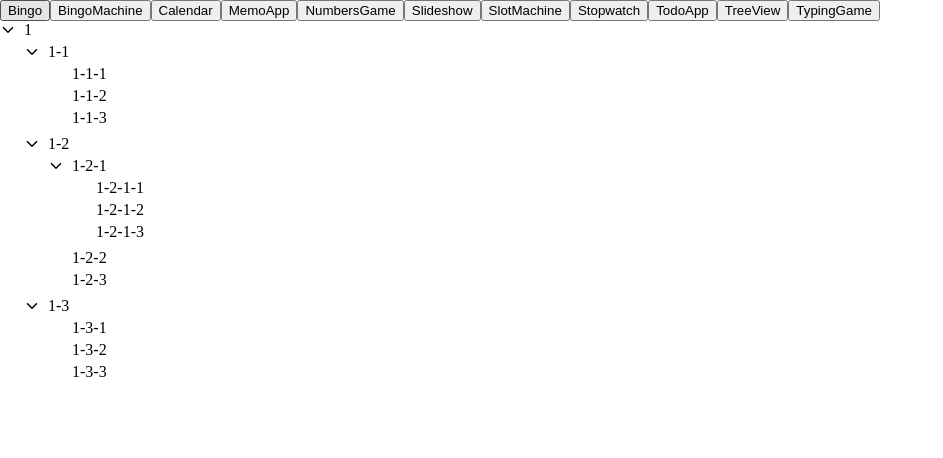
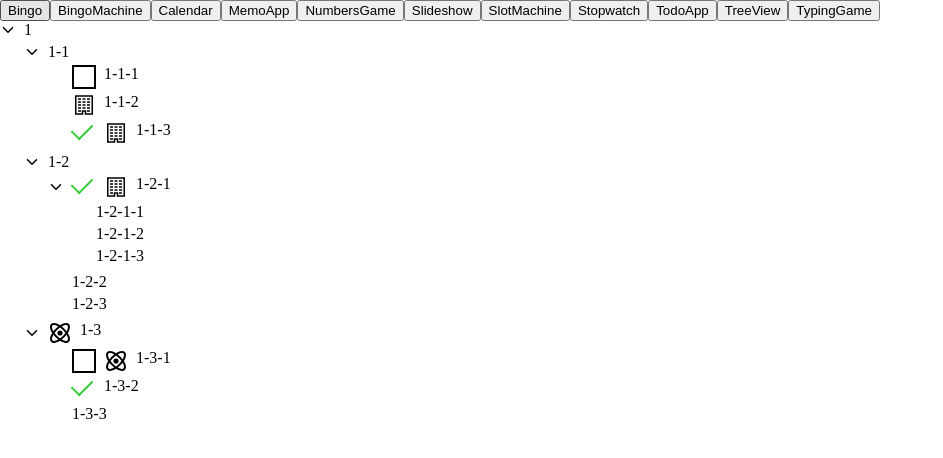
Before and after one commit to kentem-ko-fukuoka/training, a React (Create React App) app: page / in a window 1280 px wide. Shown: the top 458 px of the page, without its empty margins (0-943 px from the left). Built offline with nearby package versions, Linux system fonts and the light colour scheme.

Commit message:
Icon, Checkboxを追加

```diff
--- a/src/components/Tree/TreeItem.tsx
+++ b/src/components/Tree/TreeItem.tsx
@@ -1,33 +1,35 @@
 /** @jsxImportSource @emotion/react */
 import { css } from "@emotion/react";
-import {
-  DragEvent,
-  DragEventHandler,
-  useContext,
-  useRef,
-  useState
-} from "react";
+import { DragEvent, DragEventHandler, useRef, useState } from "react";
 import { IoIosArrowDown, IoIosArrowForward } from "react-icons/io";
 import { DragInfo } from "./Tree";
-import TreeContext from "./TreeContext";
+import TreeLabel from "./TreeLabel";
 import TreeNode from "./treeNode";
+import {
+  CheckableProps,
+  DroppableProps,
+  ExpandableProps,
+  SelectableProps
+} from "./treeProps";
 
 type DroppableState = {
-  prev: boolean;
-  this: boolean;
-  label: boolean;
-  next: boolean;
+  prevBlank: boolean;
+  thisItem: boolean;
+  nextBlank: boolean;
 };
 
-const DROP_DISABLED = {
-  prev: false,
-  this: false,
-  label: false,
-  next: false
+const UNDROPPABLE = {
+  prevBlank: false,
+  thisItem: false,
+  nextBlank: false
 } as const satisfies DroppableState;
 
 type Props = {
   node: TreeNode;
+  selectableProps?: SelectableProps,
+  expandableProps?: ExpandableProps,
+  checkableProps?: CheckableProps,
+  droppableProps?: DroppableProps,
   dragInfo: DragInfo;
   onDragStart: (nodeId: string, previousNodeId: string | undefined) => void;
   previousNodeId: string | undefined;
@@ -37,6 +39,10 @@ type Props = {
 
 const TreeItem = ({
   node,
+  selectableProps,
+  expandableProps,
+  checkableProps,
+  droppableProps,
   dragInfo,
   onDragStart,
   previousNodeId,
@@ -46,137 +52,136 @@ const TreeItem = ({
 
   const isRoot = ancestorNodeIds.length === 0;
 
-  const context = useContext(TreeContext);
+  const isSelected = selectableProps?.nodeId === node.id;
+  const handleSelect = () => selectableProps?.onSelect(node.id);
 
-  const isSelected = context.selectedNodeId === node.id;
+  const isExpanded = expandableProps?.nodeIds?.includes(node.id);
+  const handleToggleExpand = () => expandableProps?.onToggle(node.id);
 
-  const handleSelect = () => {
-    context.onSelect && context.onSelect(node.id);
-  };
+  const isChecked = checkableProps?.checkStates.find(checkState =>
+    checkState.nodeId === node.id)?.checked;
+  const handleToggleCheck = () => checkableProps?.onToggle(node.id);
 
-  const isExpanded = context.expandedNodeIds?.includes(node.id);
+  const prevRef = useRef<HTMLDivElement>(null);
+  const thisRef = useRef<HTMLDivElement>(null);
+  const nextRef = useRef<HTMLDivElement>(null);
 
-  const handleToggle = () => {
-    context.onToggle && context.onToggle(node.id);
-  };
+  const getDragOverArea = (
+    e: DragEvent<HTMLDivElement>
+  ): keyof DroppableState | undefined => {
+    switch (e.currentTarget) {
+      case prevRef.current: return 'prevBlank';
+      case thisRef.current: return 'thisItem';
+      case nextRef.current: return 'nextBlank';
+      default: return undefined;
+    }
+  }
 
-  const [isDroppable, setIsDroppable] = useState<DroppableState>({
-    prev: false,
-    this: false,
-    label: false,
-    next: false
-  });
+  const [isDroppable, setIsDroppable] = useState<DroppableState>(UNDROPPABLE);
 
-  const prevRef = useRef(null);
-  const thisRef = useRef(null);
-  const labelRef = useRef(null);
-  const nextRef = useRef(null);
+  const handleDragOver: DragEventHandler<HTMLDivElement> = (e) => {
 
-  const handleDragEnter = (
-    e: DragEvent<HTMLElement>,
-    dragArea: keyof DroppableState
-  ) => {
-
-    if (e.target instanceof HTMLLabelElement && dragArea === 'this') {
+    if (!droppableProps) {
       return;
     }
 
-    if (e.target === nextRef.current && dragInfo.previousNodeId === node.id) {
+    e.preventDefault();
+
+    if (
+      dragInfo.nodeId === node.id ||
+      ancestorNodeIds.includes(dragInfo.nodeId) ||
+      (
+        e.currentTarget === nextRef.current &&
+        dragInfo.previousNodeId === node.id
+      )
+    ) {
       return;
     }
 
-    if (dragInfo.nodeId === node.id) {
+    const dragOverArea = getDragOverArea(e);
+
+    if (dragOverArea) {
+      setIsDroppable(state => ({ ...state, [dragOverArea]: true }));
+    }
+  }
+
+  const handleDragLeave: DragEventHandler<HTMLDivElement> = (e) => {
+
+    if (!droppableProps) {
       return;
     }
 
-    if (ancestorNodeIds.includes(dragInfo.nodeId)) {
-      return;
-    }
-
-    setIsDroppable((prev) => ({ ...prev, [dragArea]: true }));
-  };
-
-  const handleDragLeave = (
-    e: DragEvent<HTMLElement>,
-    dragArea: keyof DroppableState
-  ) => {
-
-    if (e.target instanceof HTMLLabelElement && dragArea === 'this') {
-      return;
-    }
-
-    setIsDroppable((prev) => ({ ...prev, [dragArea]: false }));
+    setIsDroppable(UNDROPPABLE);
   };
 
   const handleDrop: DragEventHandler<HTMLDivElement> = (e) => {
 
-    if (!isDroppable.prev &&
-        !isDroppable.this &&
-        !isDroppable.label &&
-        !isDroppable.next
-    ) {
+    if (!droppableProps) {
       return;
     }
 
-    setIsDroppable(DROP_DISABLED);
+    const dragOverArea = getDragOverArea(e);
 
-    if (!context.onDrop) {
+    if (!dragOverArea || !isDroppable[dragOverArea]) {
       return;
     }
 
-    if (e.target === prevRef.current) {
-      context.onDrop(dragInfo.nodeId, [...ancestorNodeIds], undefined);
+    setIsDroppable(UNDROPPABLE);
+
+    if (dragOverArea === 'prevBlank') {
+      droppableProps.onDrop(dragInfo.nodeId, ancestorNodeIds,
+        undefined);
       return;
     }
 
-    if (e.target === thisRef.current || e.target === labelRef.current) {
-      context.onDrop(dragInfo.nodeId, [...ancestorNodeIds, node.id], undefined);
+    if (dragOverArea === 'thisItem') {
+      droppableProps.onDrop(dragInfo.nodeId, [...ancestorNodeIds, node.id],
+        undefined);
       return;
     }
 
-    context.onDrop(dragInfo.nodeId, ancestorNodeIds , node.id);
-  };
+    droppableProps.onDrop(dragInfo.nodeId, ancestorNodeIds,
+      node.id);
+  }
 
   if (!node.childNodes) {
     return (
       <>
-        {isFirstNode
-          ? <div
-              css={style.blankPrev(isDroppable)}
-              onDragEnter={(e) => handleDragEnter(e, 'prev')}
-              onDragLeave={(e) => handleDragLeave(e, 'prev')}
-              onDragOver={(e) => e.preventDefault()}
+        {isFirstNode &&
+          <div
+            css={style.blankPrev(isDroppable.prevBlank)}
+            onDragLeave={handleDragLeave}
+            onDragOver={handleDragOver}
             onDrop={handleDrop}
             ref={prevRef}
           />
-          : null}
+        }
         <div css={style.leafContainer(isRoot)} id={node.id} role='listitem'>
           <div
-            css={style.leafContent(isDroppable)}
-            onDragEnter={(e) => handleDragEnter(e, 'this')}
-            onDragLeave={(e) => handleDragLeave(e, 'this')}
-            onDragOver={(e) => e.preventDefault()}
+            className='thisItem'
+            css={style.leafContent(isDroppable.thisItem)}
+            onDragLeave={handleDragLeave}
+            onDragOver={handleDragOver}
             onDrop={handleDrop}
             ref={thisRef}
           >
-            <label
-              css={style.label(isSelected)}
-              onClick={handleSelect}
-              draggable={!isRoot}
+            <TreeLabel
+              iconType={node.label.iconType}
+              text={node.label.text}
+              isChecked={isChecked}
+              isSelected={isSelected}
+              isDraggable={!isRoot}
+              onSelect={handleSelect}
+              onToggleCheck={handleToggleCheck}
               onDragStart={() => onDragStart(node.id, previousNodeId)}
-              onDragEnter={(e) => handleDragEnter(e, 'label')}
-              onDragLeave={(e) => handleDragLeave(e, 'label')}
-              ref={labelRef}
-            >
-              {node.label}
-            </label>
+            />
           </div>
         </div>
         <div
-          css={style.blankNext(isDroppable)}
-          onDragEnter={(e) => handleDragEnter(e, 'next')}
-          onDragLeave={(e) => handleDragLeave(e, 'next')}
-          onDragOver={(e) => e.preventDefault()}
+          className='nextBlank'
+          css={style.blankNext(isDroppable.nextBlank)}
+          onDragLeave={handleDragLeave}
+          onDragOver={handleDragOver}
           onDrop={handleDrop}
           ref={nextRef}
         />
@@ -186,45 +191,48 @@ const TreeItem = ({
 
   return (
     <>
-      {isFirstNode
-        ? <div
-            css={style.blankPrev(isDroppable)}
-            onDragEnter={(e, ) => handleDragEnter(e, 'prev')}
-            onDragLeave={(e) => handleDragLeave(e, 'prev')}
-            onDragOver={(e) => e.preventDefault()}
+      {isFirstNode &&
+        <div
+          className='prevBlank'
+          css={style.blankPrev(isDroppable.prevBlank)}
+          onDragLeave={handleDragLeave}
+          onDragOver={handleDragOver}
           onDrop={handleDrop}
           ref={prevRef}
         />
-        : null}
+      }
       <div css={style.nodeContainer(isRoot)} id={node.id} role='listitem'>
         <div
-          css={style.nodeContent(isDroppable)}
-          onDragEnter={(e) => handleDragEnter(e, 'this')}
-          onDragLeave={(e) => handleDragLeave(e, 'this')}
-          onDragOver={(e) => e.preventDefault()}
+          className='thisItem'
+          css={style.nodeContent(isDroppable.thisItem)}
+          onDragLeave={handleDragLeave}
+          onDragOver={handleDragOver}
           onDrop={handleDrop}
           ref={thisRef}
         >
-          <button css={style.toggle} onClick={handleToggle}>
+          <button css={style.toggle} onClick={handleToggleExpand}>
             {isExpanded ? <IoIosArrowDown /> : <IoIosArrowForward />}
           </button>
-          <label
-            css={style.label(isSelected)}
-            onClick={handleSelect}
-            draggable={!isRoot}
+          <TreeLabel
+            iconType={node.label.iconType}
+            text={node.label.text}
+            isChecked={isChecked}
+            isSelected={isSelected}
+            isDraggable={!isRoot}
+            onSelect={handleSelect}
+            onToggleCheck={handleToggleCheck}
             onDragStart={() => onDragStart(node.id, previousNodeId)}
-            onDragEnter={(e) => handleDragEnter(e, 'label')}
-            onDragLeave={(e) => handleDragLeave(e, 'label')}
-            ref={labelRef}
-          >
-            {node.label}
-          </label>
+          />
         </div>
-        {isExpanded
-          ? <div role='list'>
+        {isExpanded &&
+          <div role='list'>
             {node.childNodes?.map((childNode, i, childNodes) => (
               <TreeItem
                 node={childNode}
+                selectableProps={selectableProps}
+                expandableProps={expandableProps}
+                checkableProps={checkableProps}
+                droppableProps={droppableProps}
                 dragInfo={dragInfo}
                 onDragStart={onDragStart}
                 previousNodeId={i === 0 ? undefined : childNodes[i - 1].id}
@@ -234,13 +242,13 @@ const TreeItem = ({
               />
             ))}
           </div>
-          : null}
+        }
       </div>
       <div
-        css={style.blankNext(isDroppable)}
-        onDragEnter={(e) => handleDragEnter(e, 'next')}
-        onDragLeave={(e) => handleDragLeave(e, 'next')}
-        onDragOver={(e) => e.preventDefault()}
+        className='nextBlank'
+        css={style.blankNext(isDroppable.nextBlank)}
+        onDragLeave={handleDragLeave}
+        onDragOver={handleDragOver}
         onDrop={handleDrop}
         ref={nextRef}
       />
@@ -254,20 +262,16 @@ const style = {
   leafContainer: (isTopLayer: boolean) => css({
     paddingLeft: isTopLayer ? undefined : '3rem'
   }),
-  leafContent: (isDroppable: DroppableState) => css({
-    backgroundColor: isDroppable.this || isDroppable.label
-      ? 'palegreen'
-      : undefined
+  leafContent: (isDroppable: boolean) => css({
+    backgroundColor: isDroppable ? 'palegreen' : undefined
   }),
   nodeContainer: (isTopLayer: boolean) => css({
     paddingLeft: isTopLayer ? undefined : '1.5rem'
   }),
-  nodeContent: (isDroppable: DroppableState) => css({
+  nodeContent: (isDroppable: boolean) =>css({
     display: 'flex',
     gap: '.5rem',
-    backgroundColor: isDroppable.this || isDroppable.label
-      ? 'palegreen'
-      : undefined
+    backgroundColor: isDroppable ? 'palegreen' : undefined
   }),
   toggle: css({
     all: 'unset',
@@ -287,12 +291,12 @@ const style = {
       backgroundColor: isSelected ? undefined : 'palegreen'
     }
   }),
-  blankPrev: (isDroppable: DroppableState) => css({
-    backgroundColor: isDroppable.prev ? 'palegreen' : undefined,
-    height: '.25rem'
+  blankPrev: (isDroppable: boolean) => css({
+    height: '4px',
+    backgroundColor: isDroppable ? 'palegreen' : undefined
   }),
-  blankNext: (isDroppable: DroppableState) => css({
-    backgroundColor: isDroppable.next ? 'palegreen' : undefined,
-    height: '.25rem'
+  blankNext: (isDroppable: boolean) => css({
+    height: '4px',
+    backgroundColor: isDroppable ? 'palegreen' : undefined
   })
 };
--- /dev/null
+++ b/src/components/Tree/TreeLabel.tsx
@@ -0,0 +1,100 @@
+/** @jsxImportSource @emotion/react */
+import { css } from "@emotion/react";
+import { IconType } from "react-icons";
+
+export type TreeLabelProps = {
+  iconType?: IconType;
+  text: string;
+};
+
+type Props = {
+  isChecked?: boolean;
+  isSelected: boolean;
+  isDraggable: boolean;
+  onSelect: () => void;
+  onToggleCheck?: () => void;
+  onDragStart: () => void;
+} & TreeLabelProps;
+
+const TreeLabel = ({
+  iconType,
+  text,
+  isChecked,
+  isSelected,
+  isDraggable,
+  onSelect,
+  onToggleCheck,
+  onDragStart
+}: Props) => {
+
+  return (
+    <div css={style.container}>
+      {typeof isChecked === 'boolean' &&
+        <div
+          css={style.areaCheckbox}
+          onClick={onToggleCheck}
+          onDragOver={(e) => e.preventDefault()}
+        >
+          <input
+            type='checkbox'
+            css={style.checkbox}
+            checked={isChecked}
+            onChange={(e) => {
+              e.stopPropagation();
+              onToggleCheck && onToggleCheck();
+            }}
+            onDragOver={(e) => e.preventDefault()}
+          />
+        </div>
+      }
+      {iconType && iconType({ size: '1.5rem' })}
+      <span
+        css={style.label(isSelected)}
+        draggable={isDraggable}
+        onClick={onSelect}
+        onDragStart={onDragStart}
+        onDragOver={(e) => e.preventDefault()}
+      >
+        {text}
+      </span>
+    </div>
+  );
+};
+
+export default TreeLabel;
+
+const style = {
+  container: css({
+    display: 'flex',
+    gap: '.5rem'
+  }),
+  areaCheckbox: css({
+    width: '1.5rem',
+    height: '1.5rem'
+  }),
+  checkbox: css({
+    all: 'unset',
+    width: '1.5rem',
+    height: '1.5rem',
+    border: '2px solid black',
+    boxSizing: 'border-box',
+    transition: 'transform .1s',
+    ':checked': {
+      width: '1.25rem',
+      height: '.75rem',
+      border: '2px solid limegreen',
+      borderTop: 'none',
+      borderRight: 'none',
+      transform: 'rotate(-45deg)'
+    }
+  }),
+  label: (isSelected: boolean) => css({
+    userSelect: 'none',
+    backgroundColor: isSelected ? 'limegreen' : undefined,
+    borderRadius: '.25rem',
+    ':hover': {
+      cursor: 'pointer',
+      backgroundColor: isSelected ? undefined : 'palegreen'
+    }
+  })
+};
--- a/src/components/Tree/data/treeData.ts
+++ b/src/components/Tree/data/treeData.ts
@@ -1,74 +1,81 @@
 import TreeNode from "../treeNode";
+import { LiaBuilding } from 'react-icons/lia';
+import { BiAtom } from "react-icons/bi";
 
 const node: TreeNode = {
   id: '1',
-  label: '1',
+  label: { text: '1' },
   childNodes: [
     {
       id: '1-1',
-      label: '1-1',
+      label: { text: '1-1' },
       childNodes: [
         {
           id: '1-1-1',
-          label: '1-1-1',
+          label: { text: '1-1-1' },
+          isChecked: false
         },
         {
           id: '1-1-2',
-          label: '1-1-2'
+          label: { iconType: LiaBuilding, text: '1-1-2' }
         },
         {
           id: '1-1-3',
-          label: '1-1-3'
+          label: { iconType: LiaBuilding, text: '1-1-3' },
+          isChecked: true
         }
       ]
     },
     {
       id: '1-2',
-      label: '1-2',
+      label: { text: '1-2'},
       childNodes: [
         {
           id: '1-2-1',
-          label: '1-2-1',
+          label: { iconType: LiaBuilding, text: '1-2-1' },
+          isChecked: true,
           childNodes: [
             {
               id: '1-2-1-1',
-              label: '1-2-1-1'
+              label: { text: '1-2-1-1' }
             },
             {
               id: '1-2-1-2',
-              label: '1-2-1-2'
+              label: { text: '1-2-1-2' }
             },
             {
               id: '1-2-1-3',
-              label: '1-2-1-3'
+              label: { text: '1-2-1-3' }
             }
           ]
         },
         {
           id: '1-2-2',
-          label: '1-2-2'
+          label: { text: '1-2-2' }
         },
         {
           id: '1-2-3',
-          label: '1-2-3'
+          label: { text: '1-2-3' }
         }
       ]
     },
     {
       id: '1-3',
-      label: '1-3',
+      label: { iconType: BiAtom, text: '1-3'},
       childNodes: [
         {
           id: '1-3-1',
-          label: '1-3-1',
+          label: { iconType: BiAtom, text: '1-3-1' },
+          isChecked: false
         },
         {
           id: '1-3-2',
-          label: '1-3-2'
+          label: { text: '1-3-2' },
+          isChecked: true
         },
         {
           id: '1-3-3',
-          label: '1-3-3'
+          label: { text: '1-3-3' }
         }
       ]
     }
--- a/src/components/Tree/index.tsx
+++ b/src/components/Tree/index.tsx
@@ -1,9 +1,10 @@
 /** @jsxImportSource @emotion/react */
 import { Global, css } from "@emotion/react";
 import { useState } from "react";
+import Tree from "./Tree";
 import node from './data/treeData';
 import TreeNode from "./treeNode";
-import Tree from "./Tree";
+import { CheckState } from "./treeProps";
 
 const TreeView = () => {
 
@@ -28,13 +29,46 @@ const TreeView = () => {
     '1-3',
   ]);
 
-  const handleToggle = (nodeId: string) => {
+  const handleToggleExpand = (nodeId: string) => {
     if (expandedIds.includes(nodeId)) {
       setExpandedIds(expandedIds.filter((expandedId => nodeId !== expandedId)));
       return;
     }
     setExpandedIds([...expandedIds, nodeId]);
   };
+
+  const toCheckStates = (node: TreeNode): CheckState[] => {
+
+    const checkStates: CheckState[] = [];
+
+    if (node.isChecked !== undefined) {
+      checkStates.push({ nodeId: node.id, checked: node.isChecked });
+    }
+
+    if (node.childNodes && node.childNodes.length > 0) {
+      node.childNodes.forEach(childNode => {
+        const states = toCheckStates(childNode);
+        checkStates.push(...states);
+      });
+    }
+
+    return checkStates;
+  }
+
+  const [checkStates, setCheckStates] = useState<CheckState[]>(
+    toCheckStates(node) ?? []);
+
+  const handleToggleCheck = (nodeId: string) => {
+
+    const newStates: CheckState[] = checkStates.map((state) => {
+      return {
+        nodeId: state.nodeId,
+        checked: state.nodeId === nodeId ? !state.checked : state.checked
+      }
+    });
+
+    setCheckStates(newStates);
+  }
 
   const extractNode = (
     node: TreeNode,
@@ -122,8 +156,6 @@ const TreeView = () => {
     previousNodeId: string | undefined
   ): void => {
 
-    console.log(droppedNodeId, ancestorNodeIds, previousNodeId);
-
     const node = {...treeNode};
     const extractedNode = extractNode(node, droppedNodeId);
 
@@ -141,11 +173,16 @@ const TreeView = () => {
       <div>
         <Tree
           nodes={treeNode}
-          selectedNodeId={selectedId}
-          onSelect={handleSelect}
-          expandedNodeIds={expandedIds}
-          onToggle={handleToggle}
-          onDrop={handleDrop}
+          selectableProps={{ nodeId: selectedId, onSelect: handleSelect }}
+          expandableProps={{
+            nodeIds: expandedIds,
+            onToggle: handleToggleExpand
+          }}
+          checkableProps={{
+            checkStates: checkStates,
+            onToggle: handleToggleCheck
+          }}
+          droppableProps={{ onDrop: handleDrop }}
         />
       </div>
     </>
--- /dev/null
+++ b/src/components/Tree/treeProps.ts
@@ -0,0 +1,27 @@
+export type SelectableProps = {
+  nodeId: string;
+  onSelect: (nodeId: string) => void;
+};
+
+export type ExpandableProps = {
+  nodeIds: string[];
+  onToggle: (nodeId: string) => void;
+};
+
+export type CheckState = {
+  nodeId: string;
+  checked: boolean;
+};
+
+export type CheckableProps = {
+  checkStates: CheckState[];
+  onToggle: (nodeId: string) => void;
+};
+
+export type DroppableProps = {
+  onDrop: (
+    droppedNodeId: string,
+    ancestorNodeIds: string[],
+    previousNodeId: string | undefined
+  ) => void;
+};
```
Also changed, not shown: src/components/Tree/Tree.tsx (+21 -19 lines), src/components/Tree/TreeContext.ts (deleted, +0 -17 lines), src/components/Tree/treeNode.ts (+5 -2 lines). Lines whose indentation alone changed are shown as unchanged.
